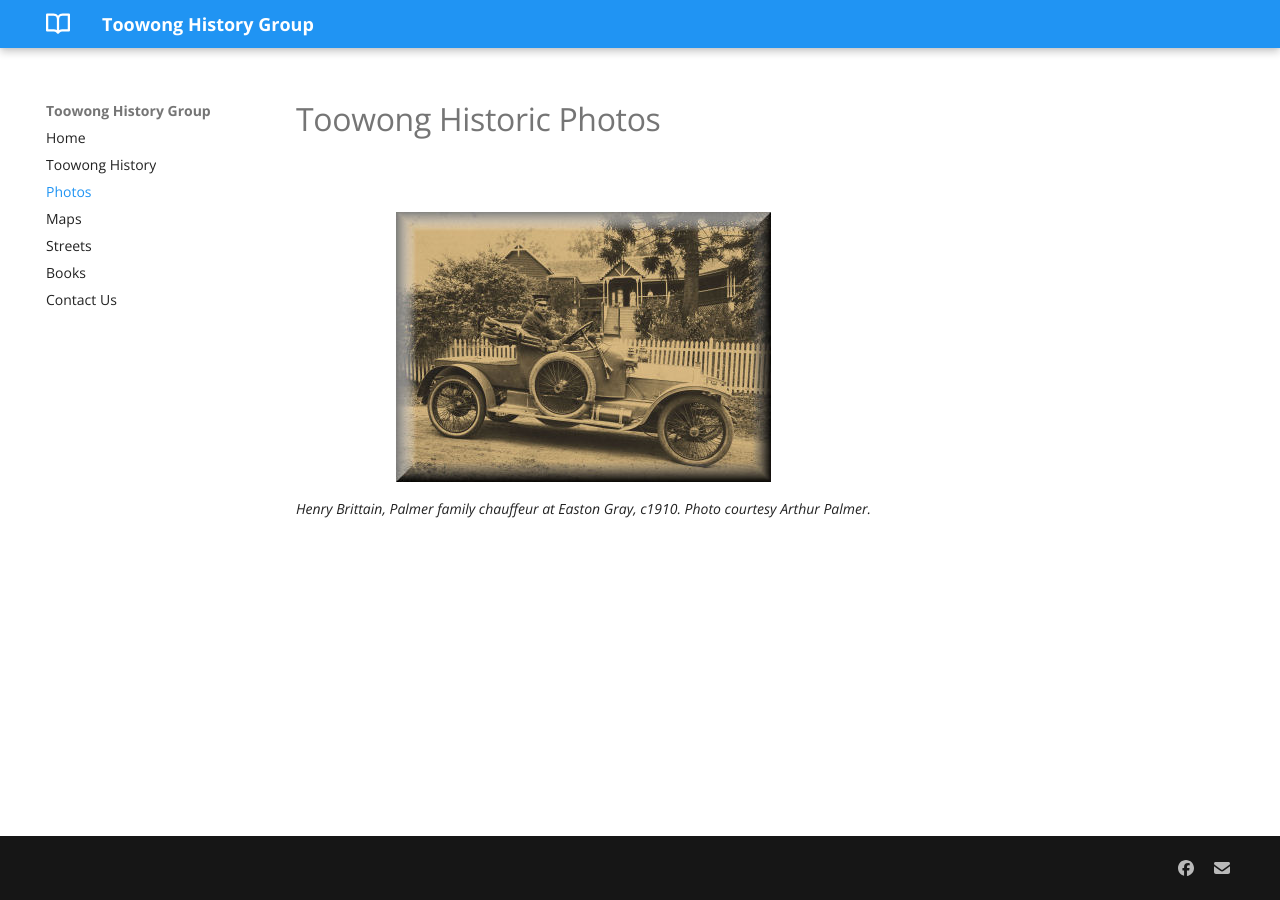
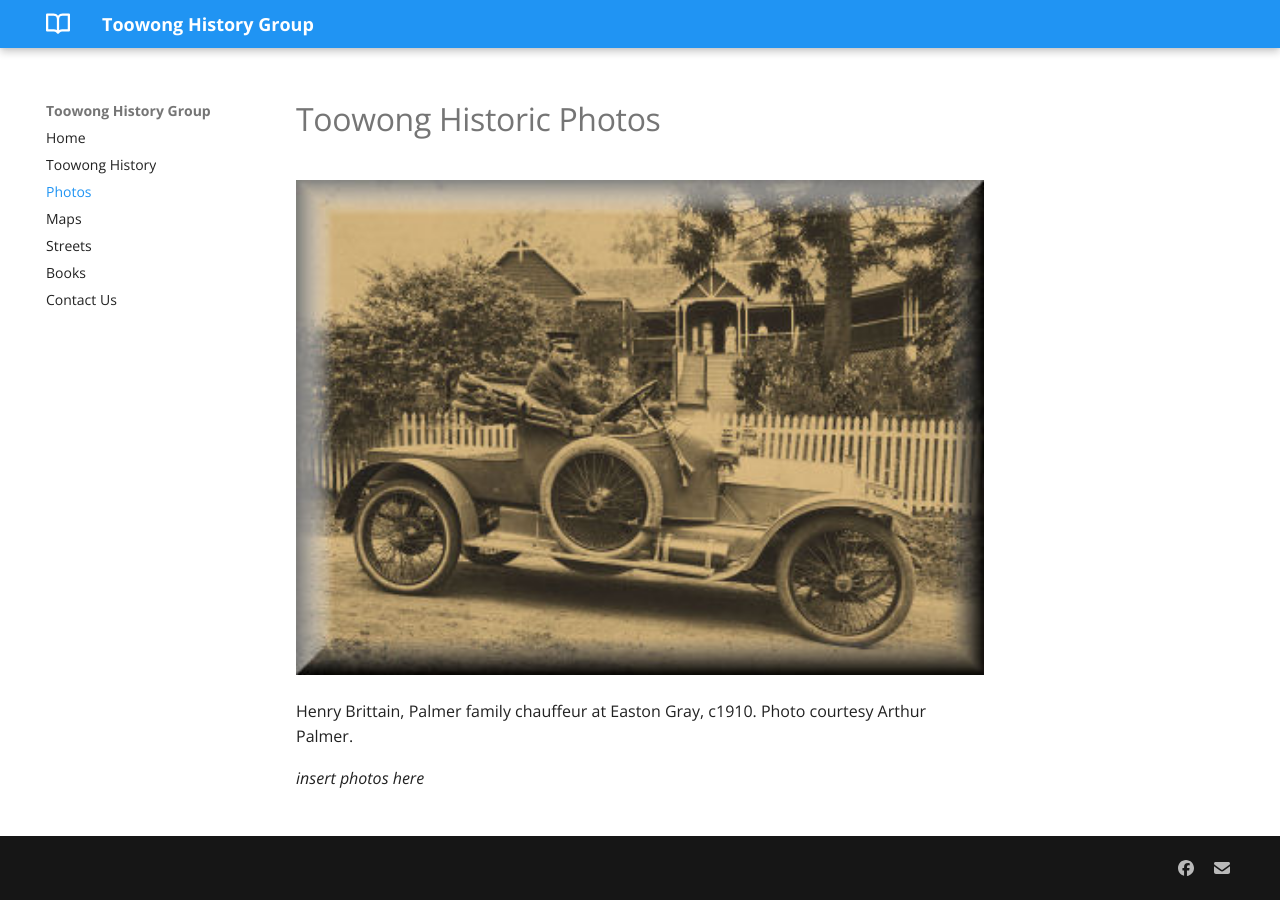
Before and after one commit to earth2gonzo/earth2gonzo.github.io, an MkDocs documentation site: the page built from docs/photos.md, in a window 1280 px wide. Built offline with MkDocs 1.6.1 and Material for MkDocs 9.7.7, drawn with Linux system fonts in a browser that asks for light colours.

Commit message:
Update photos.md

```diff
--- a/docs/photos.md
+++ b/docs/photos.md
@@ -1,8 +1,7 @@
 # Toowong Historic Photos
 
+![car](../assets/photos/car.jpg){ width=100% }
 
-<figure markdown>
-  ![car](../assets/photos/car.jpg)
-  <figcaption>Henry Brittain, Palmer family chauffeur at Easton Gray, c1910.
-Photo courtesy Arthur Palmer.</figcaption>
-</figure>
+Henry Brittain, Palmer family chauffeur at Easton Gray, c1910. Photo courtesy Arthur Palmer.
+
+*insert photos here*
```
